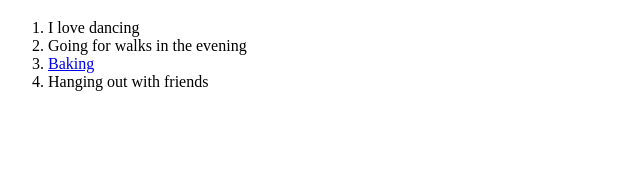
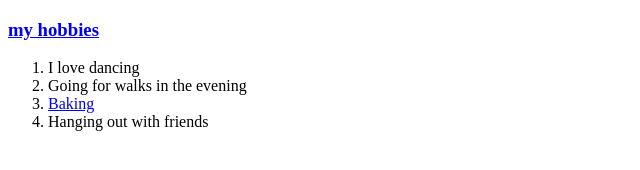
Before and after one commit to jessicaalhassan/CV, a plain HTML site: page my hobbies.html in a window 1280 px wide. Shown: the whole page, without its empty margins (0-640 px from the left). Drawn offline with Linux system fonts and the light colour scheme.

Commit message:
Update my hobbies.html

```diff
--- a/my hobbies.html
+++ b/my hobbies.html
@@ -5,7 +5,7 @@
     <title>💜Jessica's Blog💜</title>
   </head>
   <body>
-   <h3><a href="My hobbies.html"></a></h3>
+   <h3><a href="My hobbies.html">my hobbies</a></h3>
     <ol>
      <li>I love dancing</li>
      <li>Going for walks in the evening</li>
```
